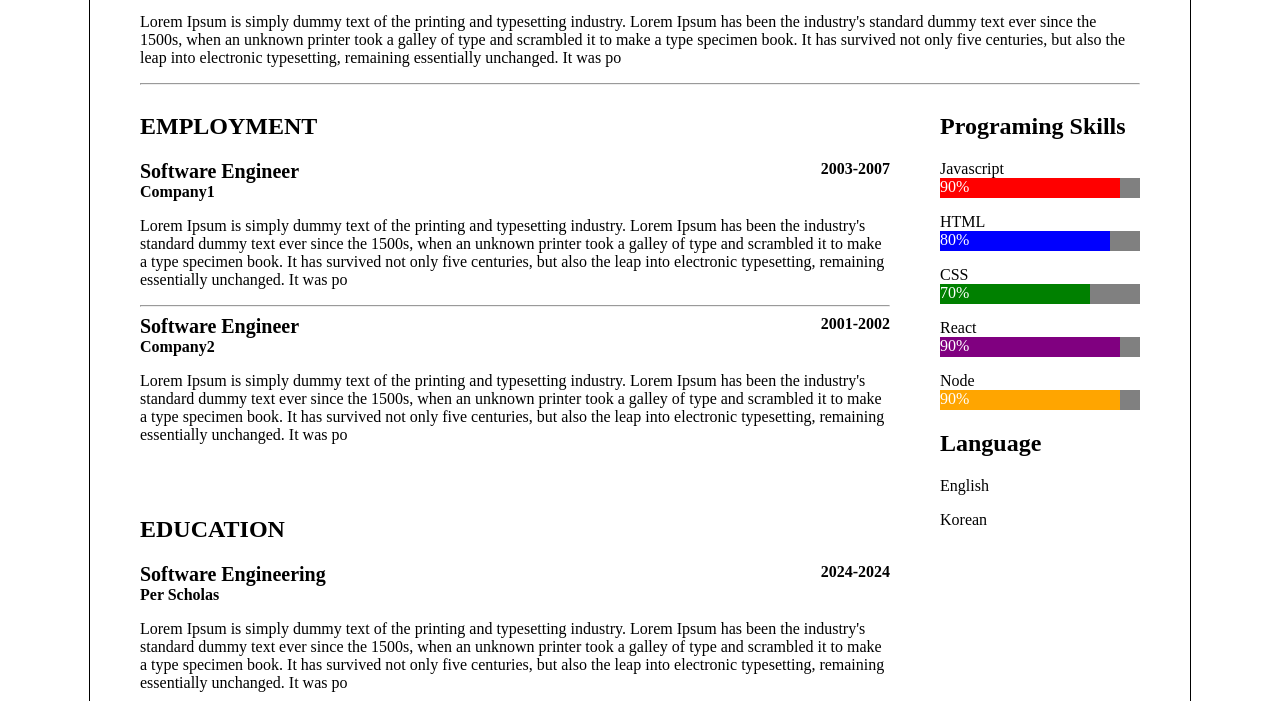
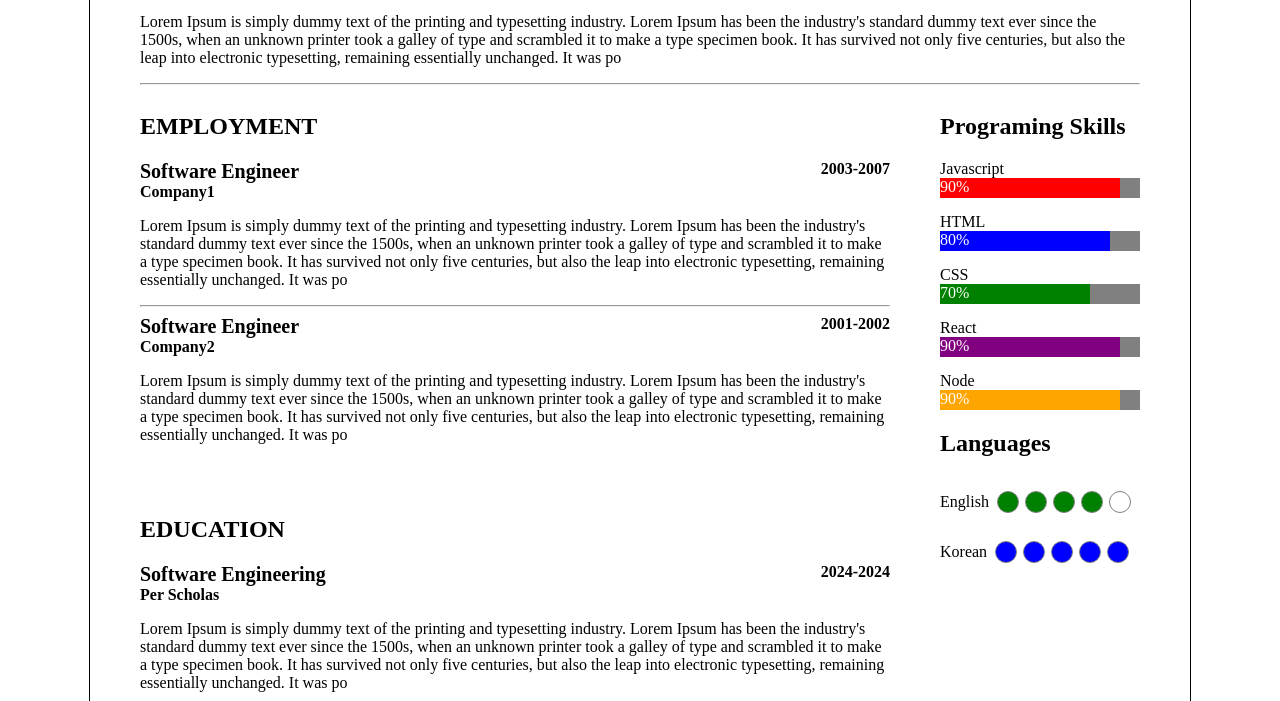
Before and after one commit to avachoi/onlineResume, a plain HTML site: page index.html in a window 1280 px wide. Shown: the part 251-952 px from the top of the page. Drawn offline with Linux system fonts and the light colour scheme.

Commit message:
align center

```diff
--- a/index.html
+++ b/index.html
@@ -161,9 +161,28 @@
 							</div>
 						</div>
 					</div>
-					<h2 class="head">Language</h2>
-					<p>English</p>
-					<p>Korean</p>
+					<h2 class="head">Languages</h2>
+					<div class="language">
+						<p>English</p>
+						<div class="circles">
+							<div class="circle english"></div>
+							<div class="circle english"></div>
+							<div class="circle english"></div>
+							<div class="circle english"></div>
+							<div class="circle"></div>
+						</div>
+					</div>
+
+					<div class="language">
+						<p>Korean</p>
+						<div class="circles">
+							<div class="circle korean"></div>
+							<div class="circle korean"></div>
+							<div class="circle korean"></div>
+							<div class="circle korean"></div>
+							<div class="circle korean"></div>
+						</div>
+					</div>
 				</div>
 			</div>
 		</div>
--- a/styles.css
+++ b/styles.css
@@ -81,7 +81,27 @@
 	width: 800px;
 	margin-right: 50px;
 }
-
+.circles {
+	display: flex;
+	align-items: center;
+	margin-left: 5px;
+}
+.circle {
+	width: 20px;
+	height: 20px;
+	border: 0.5px gray solid;
+	border-radius: 50%;
+	margin: 3px;
+}
+.korean {
+	background-color: blue;
+}
+.english {
+	background-color: green;
+}
+.language {
+	display: flex;
+}
 /* .head {
 	font-size: 15px;
 	font-weight: bold;
@@ -110,5 +130,6 @@
 	}
 	.right {
 		order: 1;
+		text-align: center;
 	}
 }
```
